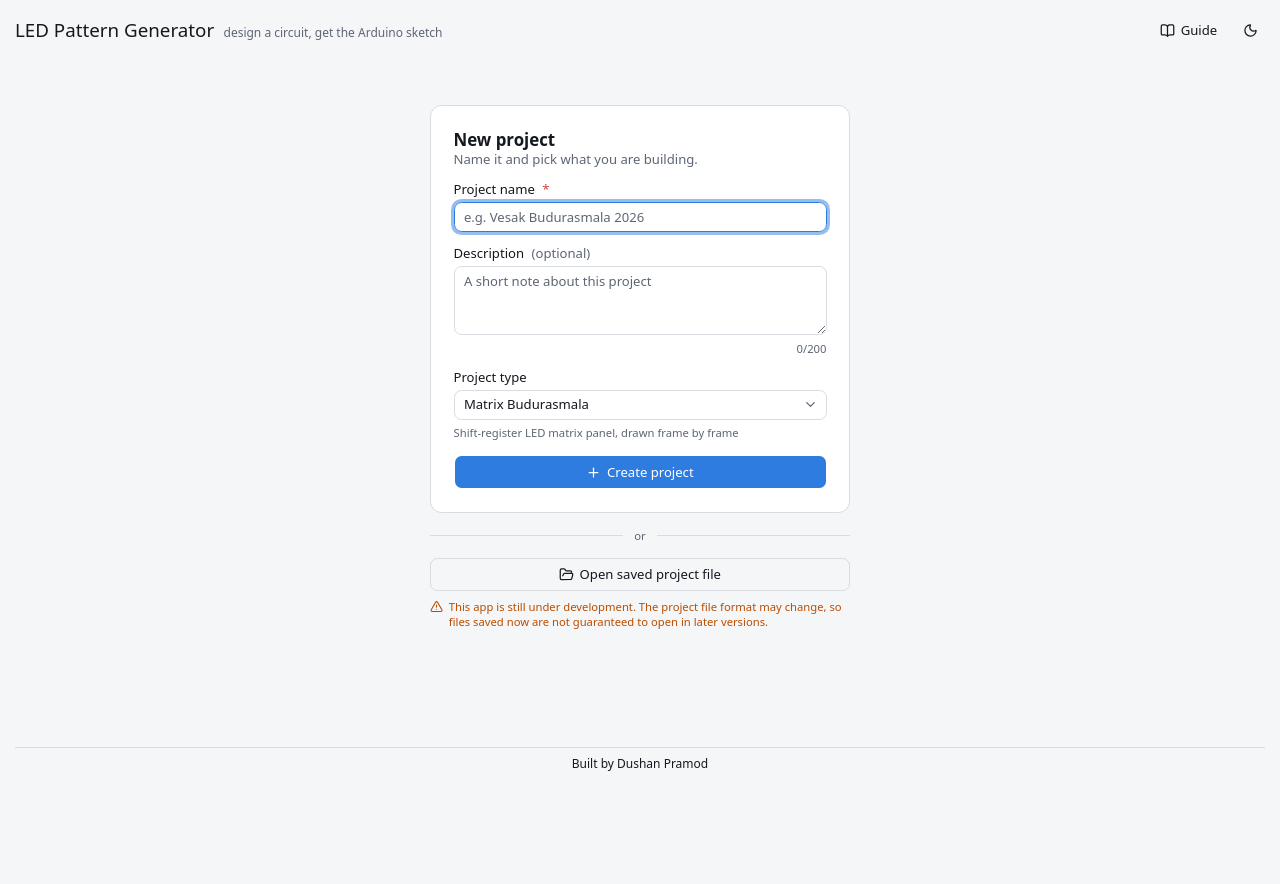
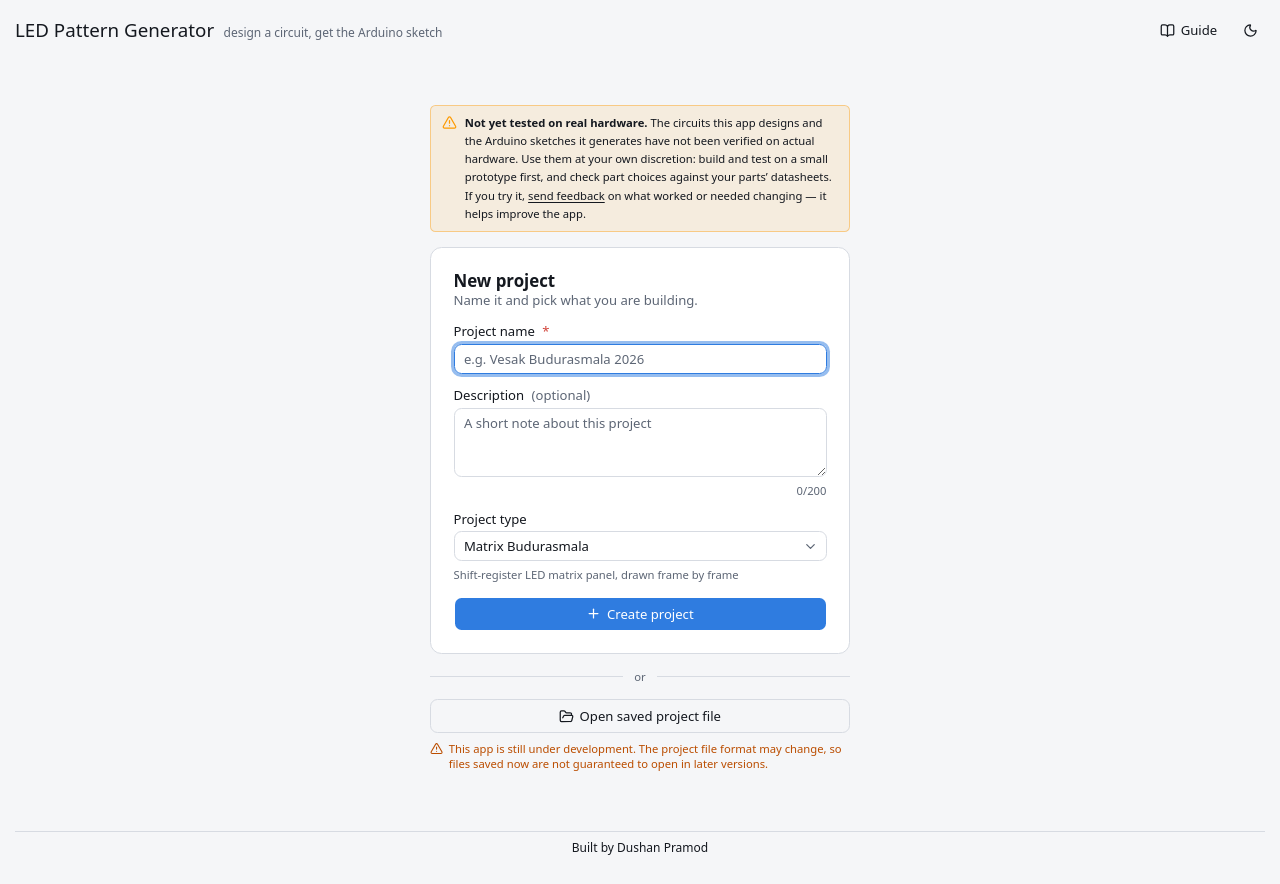
Before and after one commit to DushanPramod/led-pattern-generator, a React (Vite) app: page / in a window 1280 px wide. Before the commit the page ends 800 px from the top, so only its background shows below. Built offline with nearby package versions, Linux system fonts and the light colour scheme.

Commit message:
feat: add feedback link and warning message in LandingPage

```diff
--- a/src/components/AboutDialog.tsx
+++ b/src/components/AboutDialog.tsx
@@ -1,7 +1,8 @@
 import { Button } from './ui/button'
 import { Dialog, DialogContent, DialogHeader, DialogTitle } from './ui/dialog'
 
-const EMAIL = 'dushanpramod@gmail.com'
+export const EMAIL = 'dushanpramod@gmail.com'
+export const FEEDBACK_MAILTO = `mailto:${EMAIL}?subject=${encodeURIComponent('LED Pattern Generator — feedback')}`
 
 /** Credit, version and where to send bugs. Opened from the footer. */
 export function AboutDialog({ open, onClose }: { open: boolean; onClose: () => void }) {
@@ -22,7 +23,7 @@ export function AboutDialog({ open, onClose }: { open: boolean; onClose: () => v
 
         <a
           className="text-sm text-primary underline-offset-4 hover:underline"
-          href={`mailto:${EMAIL}?subject=${encodeURIComponent('LED Pattern Generator — feedback')}`}
+          href={FEEDBACK_MAILTO}
         >
           {EMAIL}
         </a>
--- a/src/pages/LandingPage.tsx
+++ b/src/pages/LandingPage.tsx
@@ -1,5 +1,6 @@
 import { ArrowRight, FolderOpen, Plus, TriangleAlert } from 'lucide-react'
 import { useState, type FormEvent } from 'react'
+import { FEEDBACK_MAILTO } from '@/components/AboutDialog'
 import { AppFooter } from '@/components/AppFooter'
 import { AppHeader } from '@/components/AppHeader'
 import { OpenProjectButton } from '@/components/OpenProjectButton'
@@ -45,6 +46,23 @@ export function LandingPage() {
 
       <main className="flex grow items-start justify-center py-6 sm:py-12">
         <div className="flex w-full max-w-md flex-col gap-4">
+          <div
+            role="note"
+            className="flex items-start gap-2 rounded-md border border-amber-500/40 bg-amber-500/10 px-3 py-2 text-xs leading-relaxed"
+          >
+            <TriangleAlert className="mt-0.5 size-4 shrink-0 text-amber-500" aria-hidden />
+            <p className="m-0">
+              <span className="font-semibold">Not yet tested on real hardware.</span> The circuits
+              this app designs and the Arduino sketches it generates have not been verified on
+              actual hardware. Use them at your own discretion: build and test on a small prototype
+              first, and check part choices against your parts’ datasheets. If you try it,{' '}
+              <a className="font-medium underline underline-offset-2" href={FEEDBACK_MAILTO}>
+                send feedback
+              </a>{' '}
+              on what worked or needed changing — it helps improve the app.
+            </p>
+          </div>
+
           <form
             onSubmit={create}
             noValidate
```
